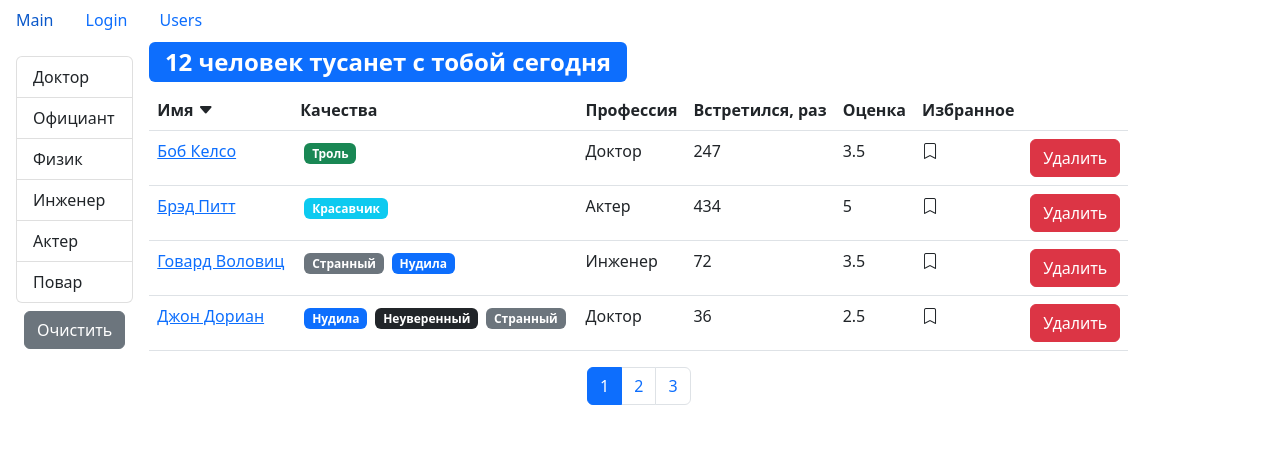
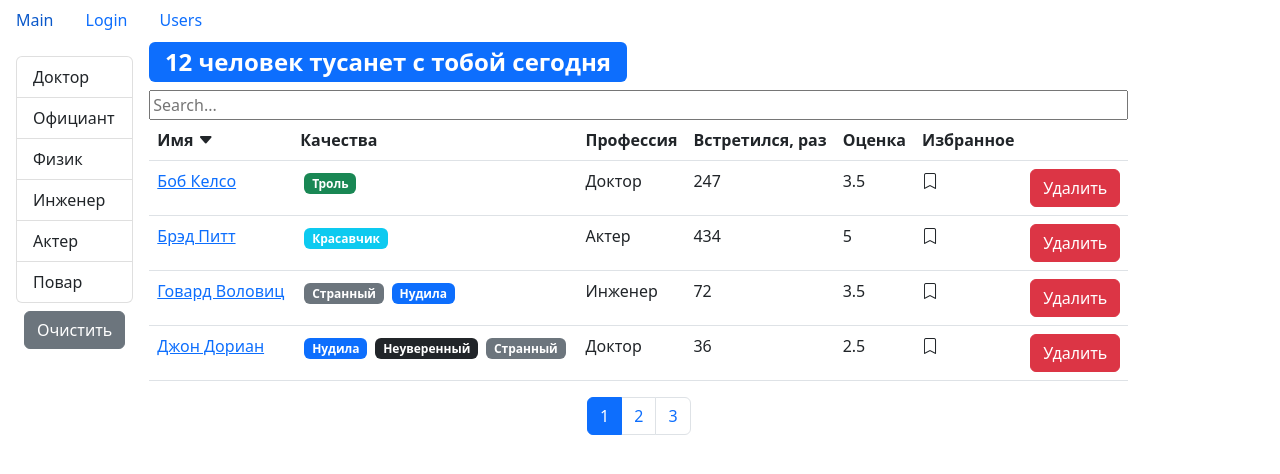
Before and after one commit to Taitanos/fast-company, a React (Create React App) app: page /users in a window 1280 px wide. Shown: the top 474 px of the page. Built offline with nearby package versions, Linux system fonts and the light colour scheme.

Commit message:
added search and clearing of profession when using search

```diff
--- a/src/components/UsersList.tsx
+++ b/src/components/UsersList.tsx
@@ -1,4 +1,4 @@
-import React, {useEffect, useState} from "react";
+import React, {useEffect, useState} from 'react';
 import api from "../api";
 import Pagination from "./Pagination";
 import {paginate} from "../utils/paginate";
@@ -22,6 +22,7 @@ function UsersList() {
     const [selectedProf, setSelectedProf] = useState<undefined | ProfessionType>(undefined)
     const [sortBy, setSortBy] = useState<SortByType>({path: 'name', order: 'asc'})
     const [users, setUsers] = useState<UsersType[] | undefined>(undefined)
+    const [searchQuery, setSearchQuery] = useState<string>("")
 
     useEffect(() => {
         api.users.fetchAll().then((data:any) => setUsers(data))
@@ -33,7 +34,7 @@ function UsersList() {
 
     useEffect(() => {
         setCurrentPage(1)
-    }, [selectedProf])
+    }, [selectedProf, searchQuery])
 
     const handleDelete = (usersId: string) => {
         if (users) {
@@ -55,6 +56,7 @@ function UsersList() {
     }
 
     const handleProfessionSelect = (item: ProfessionType) => {
+        if (searchQuery !== "") setSearchQuery("");
         setSelectedProf(item)
     }
 
@@ -66,9 +68,21 @@ function UsersList() {
         setSortBy(item)
     }
 
+    const handleSearchQuery: React.ChangeEventHandler<HTMLInputElement> = ({target}) => {
+        setSelectedProf(undefined)
+        setSearchQuery(target.value)
+    }
+
     if (users) {
 
-        const filteredUsers = selectedProf ? users.filter((user) => user.profession.name === selectedProf.name) : users
+        const filteredUsers = searchQuery ?
+             users.filter((user) => user.name.toLowerCase().indexOf(searchQuery.toLowerCase()) !== -1)
+            : selectedProf
+            ? users.filter(
+                (user) => user.profession.name === selectedProf.name
+            )
+            : users
+
         const count = filteredUsers.length
 
         const sortedUsers = _.orderBy(filteredUsers, [sortBy.path], [sortBy.order])
@@ -76,6 +90,7 @@ function UsersList() {
         const usersCrop = paginate(sortedUsers, currentPage, pageSize)
 
         const clearFilter = () => {
+            setSearchQuery("")
             setSelectedProf(undefined)
         }
 
@@ -92,6 +107,7 @@ function UsersList() {
                 )}
                 <div className={"d-flex flex-column"}>
                     <SearchStatus length={count}/>
+                    <input type={"text"} name={"searchQuery"} placeholder={"Search..."} onChange={handleSearchQuery} value={searchQuery}/>
                     {count > 0 && (
                         <UserTable users={usersCrop} onDelete={handleDelete} onChangeBookmark={handleBookmark}
                                    onSort={handleSort} selectedSort={sortBy}/>
```
